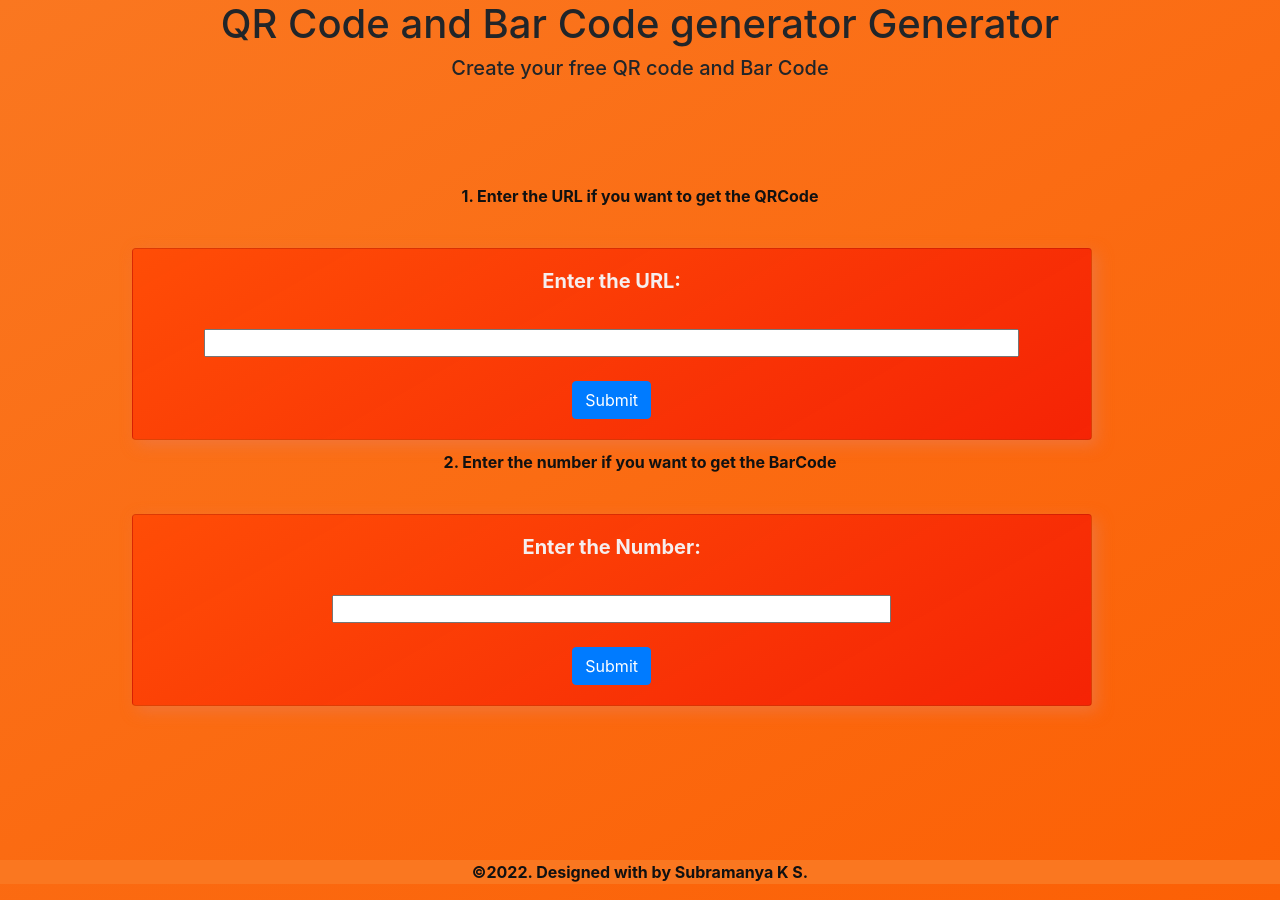
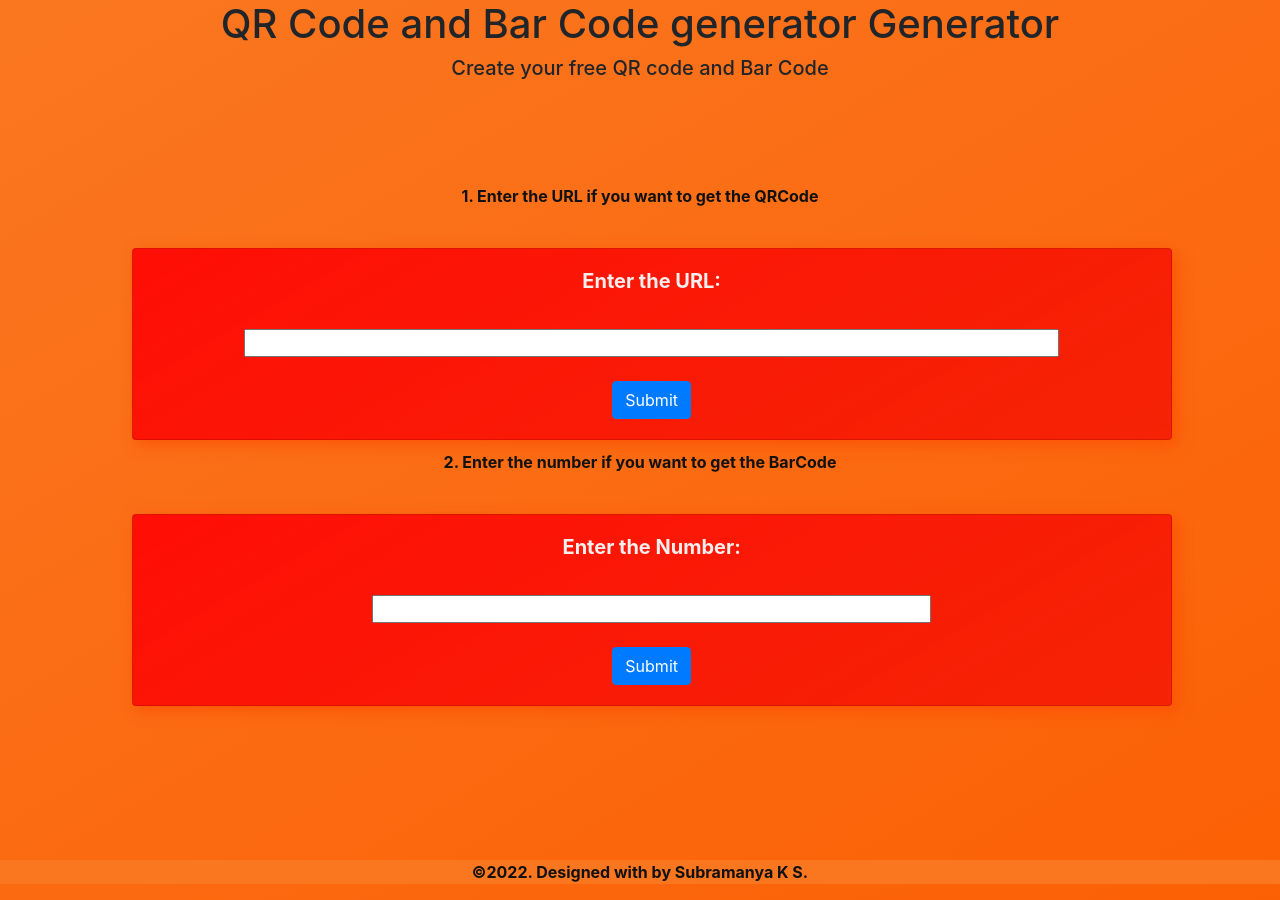
Before and after one commit to SubramanyaKS/QRCodeGenerator, a Flask app: page / in a window 1280 px wide. Run offline with Flask 2, Linux system fonts and the light colour scheme; some libraries are stand-ins or nearby versions.

Commit message:
updated style

```diff
--- a/static/style.css
+++ b/static/style.css
@@ -45,7 +45,7 @@ body{
 
 }
 .card{
-	background: linear-gradient(150deg, #ff4d06, hsla(7, 96%, 49%, 0.966)) !important;
+	background: linear-gradient(150deg, #ff0e06, hsla(7, 96%, 49%, 0.966)) !important;
 	/*background-color: #fa0808 !important;*/
 	opacity: 100%;
 	margin-bottom:10px;
@@ -53,11 +53,11 @@ body{
 	border-radius:0;
     align-items: center;
     text-align: center;
-	box-shadow:5px 5px 15px #e74c;
+	box-shadow:5px 5px 15px rgba(252, 79, 4, 0.8);
 	transition:all 0.3s ease-in;
 	-webkit-transition:all 0.3s ease-in;
 	-moz-transition:all 0.3s ease-in;
-	width:60rem;
+	width:65rem;
 }
 
 .card h5{
@@ -67,11 +67,11 @@ p{
 	color:#111111;
 }
 .card:hover h5{
-	color:blue;
+	color:rgb(17, 17, 17);
 
 }
 .card:hover{
-	/*background-color:#800000 !important;*/
+	background-color:#800000 !important;
 	transition:0.5s;
 	transform: scale(1.1);
 
```
